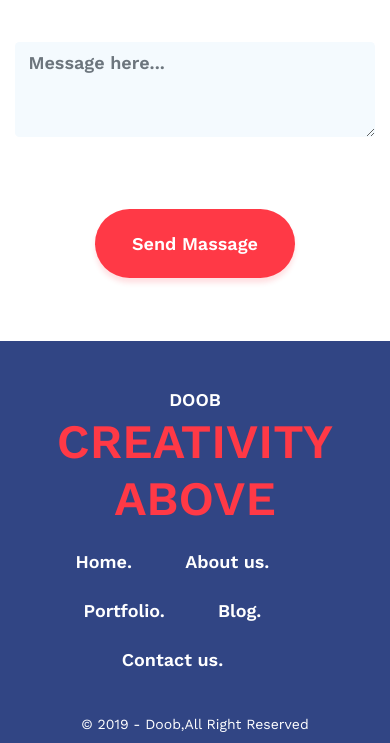
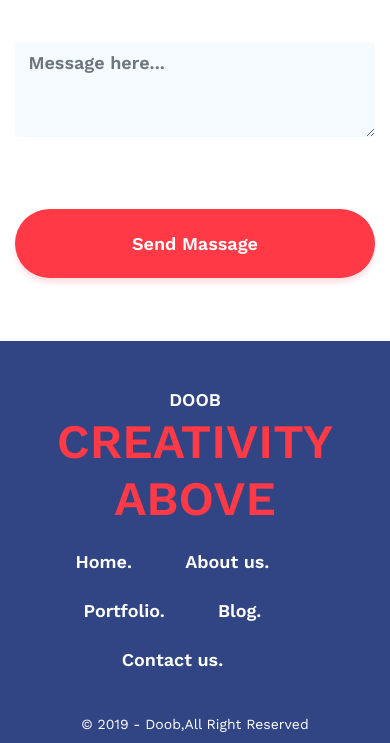
Before and after one commit to KuraiKitsune1/KuraiKitsune1.github.io, a plain HTML site: page My_Test/index.html in a window 390 px wide. Shown: the part 3312-4055 px from the top of the page. Drawn offline with nearby package versions, Linux system fonts and the light colour scheme.

Commit message:
Расширение кнопки для мобильных устройств

```diff
--- a/My_Test/index.html
+++ b/My_Test/index.html
@@ -157,7 +157,12 @@
             <br><br><br>
             <div class="form-group col-xs-12 col-sm-12 col-md-12 col-lg-12 col-xl-12 text-center">
               <br><br>
-              <button type="submit" class="btn button_rad">Send Massage</button>
+                <div class="d-none d-sm-block">
+                  <button type="submit" class="btn button_rad">Send Massage</button>
+                </div>
+                <div class="d-block d-sm-none">
+                    <button type="submit" class="btn button_rad full_size_button">Send Massage</button>
+                </div>
             </div>
              </div>
           </form>
```
